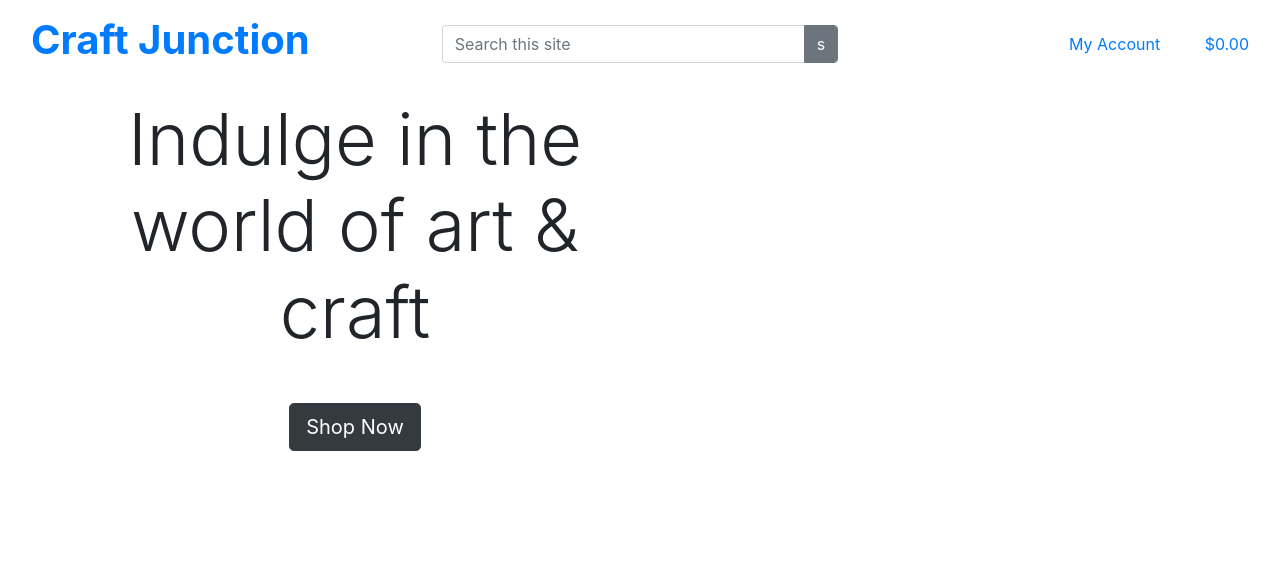
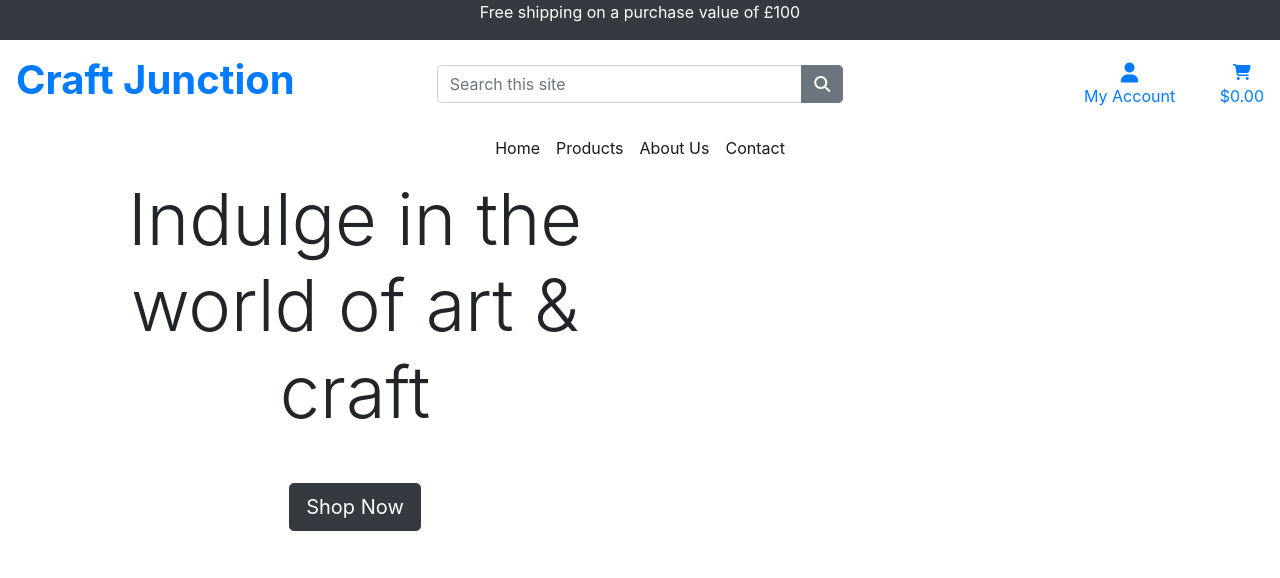
Before and after one commit to msnirmal/Portfolio5, a Django app: page / in a window 1280 px wide. Shown: the top 578 px of the page. Run offline with Django 3.2, Linux system fonts and the light colour scheme; some libraries are stand-ins or nearby versions.

Commit message:
add main nav bar

```diff
--- a/templates/base.html
+++ b/templates/base.html
@@ -21,6 +21,7 @@
     {% endblock %}
 
     {% block corejs %}
+    <script src="https://kit.fontawesome.com/fa181f9859.js" crossorigin="anonymous"></script>
     <script src="https://cdn.jsdelivr.net/npm/jquery@3.5.1/dist/jquery.min.js" integrity="sha256-9/aliU8dGd2tb6OSsuzixeV4y/faTqgFtohetphbbj0=" crossorigin="anonymous"></script>
     <script src="https://cdn.jsdelivr.net/npm/popper.js@1.16.0/dist/umd/popper.min.js" integrity="sha384-Q6E9RHvbIyZFJoft+2mJbHaEWldlvI9IOYy5n3zV9zzTtmI3UksdQRVvoxMfooAo" crossorigin="anonymous"></script>
     <script src="https://cdn.jsdelivr.net/npm/bootstrap@4.4.1/dist/js/bootstrap.min.js" integrity="sha384-wfSDF2E50Y2D1uUdj0O3uMBJnjuUD4Ih7YwaYd1iqfktj0Uod8GCExl3Og8ifwB6" crossorigin="anonymous"></script>
@@ -32,6 +33,10 @@
     <title>Craft Junction {% block extra_title %}{% endblock %}</title>
   </head>
   <body>
+    <div class="row d-flex align-items-center">
+      <div class="col-md-12 shipping-purchase text-center bg-dark text-white">
+        <p>Free shipping on a purchase value of £100</p>
+      </div>
     <header class="container-fluid fixed top">
       <div id="topnav" class="row bg-white pt-lg-2 d-none d-lg-flex">
         <div class="col-12 col-lg-4 my-auto py-1 py-lg-0 text-center text-lg-left">
@@ -44,7 +49,7 @@
               <input type="text" class="form-control" name= 'q' placeholder="Search this site">
               <div class="input-group-append">
                 <button class=" form-control btn btn-secondary" type="submit">
-                  <span>s</span></button>
+                  <span><i class="fa-solid fa-magnifying-glass"></i></span></button>
               </div>
             </div>
           </form>
@@ -75,7 +80,7 @@
         <li class="list-inline-item">
             <a class="{% if grand_total %}text-info font-weight-bold{% else %}text-black{% endif %} nav-link" href="">
                 <div class="text-center">
-                    <div><i class="fas fa-shopping-bag fa-lg"></i></div>
+                    <div><i class="fa-solid fa-cart-shopping"></i></div>
                     <p class="my-0">
                         {% if grand_total %}
                             ${{ grand_total|floatformat:2 }}
@@ -90,13 +95,13 @@
   </div>
       </div>
       <div class="row bg-white">
-  <nav class="navbar navbar-expand-lg navbar-light">
+          <nav class="navbar navbar-expand-lg navbar-light w-100">
               <button class="navbar-toggler" type="button" data-toggle="collapse" data-target="#main-nav" aria-controls="main-nav" aria-expanded="false" aria-label="Toggle navigation">
                   <span class="navbar-toggler-icon"></span>
               </button>
-
+              {% include 'includes/main-nav.html' %}
+          </nav>
       </div>
-
 </header>
 
     {% if messages %}
--- /dev/null
+++ b/templates/includes/main-nav.html
@@ -0,0 +1,14 @@
+<div class="collapse navbar-collapse" id="main-nav">
+    <ul class="navbar-nav w-auto mx-auto">
+      <li class="nav-item active">
+        <a class="nav-link" href="#">Home<span class="sr-only">(current)</span></a>
+      </li>
+      <li class="nav-item active">
+        <a class="nav-link" href="#">Products<span class="sr-only">(current)</span></a>
+      </li>
+      <li class="nav-item active">
+        <a class="nav-link" href="#">About Us</a>
+      </li>
+      <li class="nav-item active">
+        <a class="nav-link" href="#">Contact</a>
+      </li>
```
Lines whose indentation alone changed are shown as unchanged.
